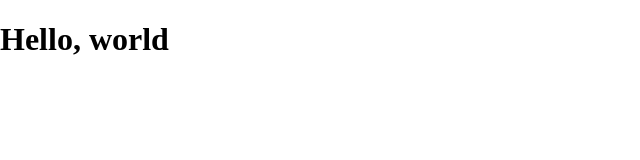
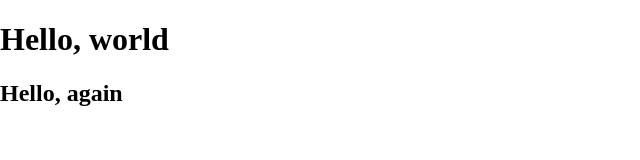
Before and after one commit to toddlundwall/inspiring-quotes, a plain HTML site: page index.html in a window 1280 px wide. Shown: the whole page, without its empty margins (0-640 px from the left). Drawn offline with Linux system fonts and the light colour scheme.

Commit message:
hello again

```diff
--- a/index.html
+++ b/index.html
@@ -12,6 +12,7 @@
 </head>
 <body>
     <h1>Hello, world</h1>
+    <h2>Hello, again</h2>
 
     <!-- Script -->
     <script src="script.js"></script>
```
